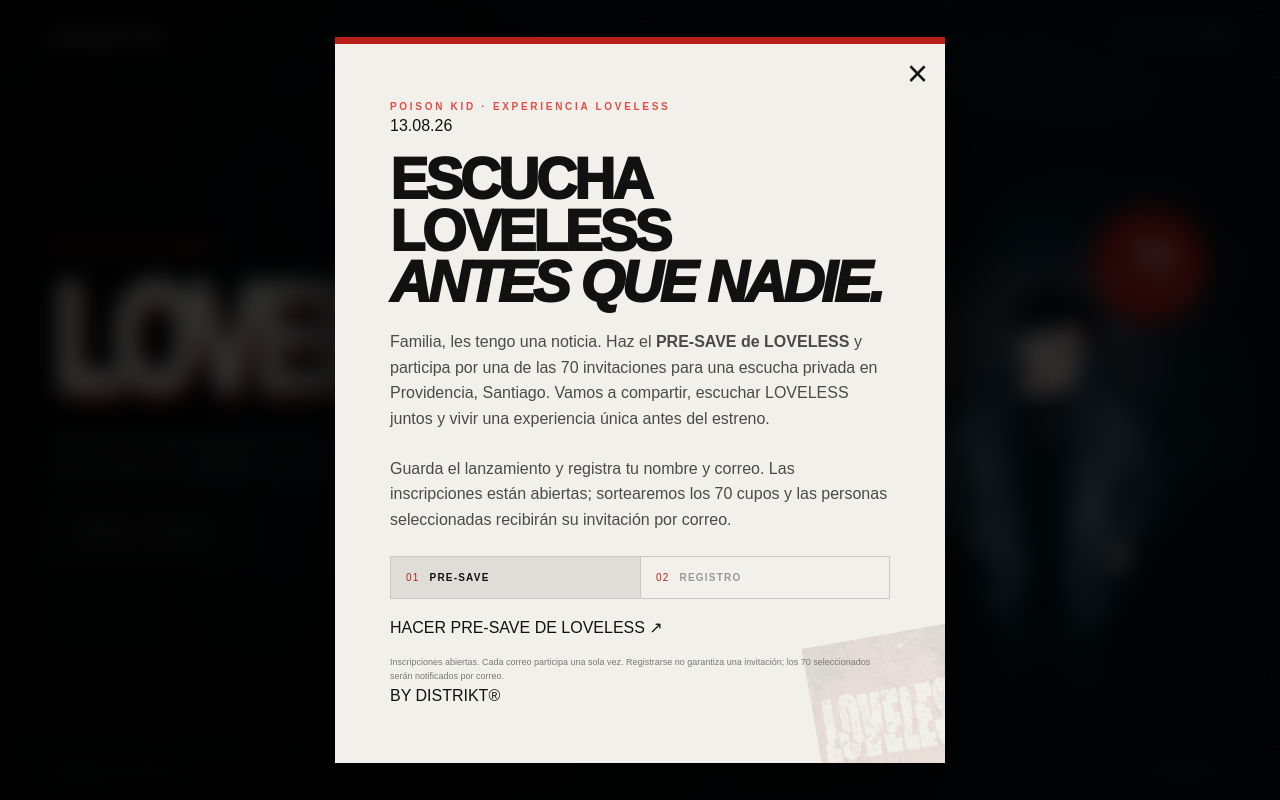
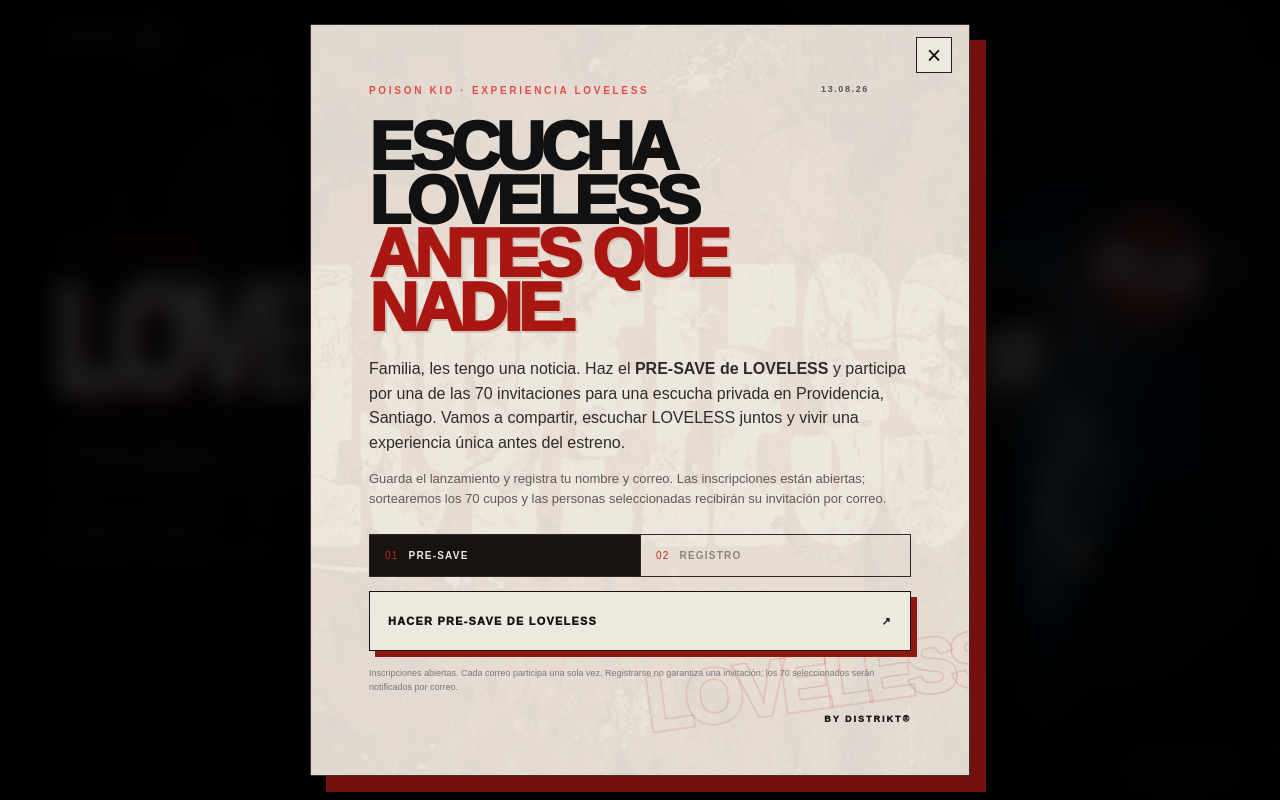
Before and after one commit to fcpanxocastro-cisko/Loveless---kid-poison, a Next.js app: page / in a window 1280 px wide. Built offline with nearby package versions, Linux system fonts and the light colour scheme.

Commit message:
Aplicar dirección visual del cover LOVELESS

```diff
--- a/app/globals.css
+++ b/app/globals.css
@@ -1,13 +1,14 @@
 @import "tailwindcss";
 
-:root { --black:#030608; --blue:#071720; --white:#f2f3ef; --red:#b91f19; }
+:root { --black:#030405; --blue:#071720; --paper:#eee9df; --white:#f2f3ef; --red:#a81712; }
 * { box-sizing:border-box; }
 html,body { margin:0; background:var(--black); color:var(--white); }
 body { font-family:Arial,Helvetica,sans-serif; }
 button,input { font:inherit; }
 button { cursor:pointer; }
-.experience { min-height:100svh; position:relative; overflow:hidden; display:flex; flex-direction:column; background:radial-gradient(circle at 74% 38%,#17323e 0,#07151d 34%,#020405 76%); }
-.texture { position:absolute; inset:0; opacity:.13; background:url("/loveless.jpg") center/cover; mix-blend-mode:soft-light; filter:grayscale(1) contrast(1.45); pointer-events:none; }
+.experience { min-height:100svh; position:relative; overflow:hidden; display:flex; flex-direction:column; background:radial-gradient(circle at 74% 38%,#17323e 0,#07151d 34%,#020405 76%); isolation:isolate; }
+.experience:before { content:""; position:absolute; z-index:-1; inset:-20%; background:conic-gradient(from 140deg at 50% 50%,transparent,#a8171222,transparent 38%); animation:slowSpin 20s linear infinite; }
+.texture { position:absolute; z-index:-1; inset:0; opacity:.25; background:url("/loveless.jpg") center/cover; mix-blend-mode:soft-light; filter:grayscale(.35) contrast(1.55); pointer-events:none; animation:textureDrift 14s ease-in-out infinite alternate; }
 .topbar,.hero,footer { position:relative; z-index:1; }
 .topbar { padding:27px 4vw; display:flex; justify-content:space-between; border-bottom:1px solid #ffffff20; font-size:11px; letter-spacing:.22em; font-weight:800; color:#c8d1d3; }
 .brand { color:#fff; font-size:15px; }
@@ -17,38 +18,53 @@
 h1 { margin:28px 0 34px; font-size:clamp(80px,12vw,188px); line-height:.73; font-weight:1000; letter-spacing:-.08em; transform:scaleX(.72); transform-origin:left; text-shadow:9px 9px 0 #8d1814; }
 .summary { max-width:510px; line-height:1.65; color:#bbc5c8; }
 .outlineButton,.darkButton { margin-top:24px; padding:17px 24px; border:1px solid #fff; background:transparent; color:#fff; letter-spacing:.14em; font-size:10px; font-weight:900; transition:.2s; }
+.outlineButton { display:flex;align-items:center;gap:25px; }
 .outlineButton:hover { background:#fff;color:#080b0d; }
 .portraitArea { position:relative; align-self:end; height:min(78vh,850px); display:flex; justify-content:center; }
-.portrait { height:100%; max-width:100%; object-fit:contain; object-position:bottom; filter:saturate(.7) contrast(1.06); mask-image:linear-gradient(#000 82%,transparent 100%); }
-.badge { position:absolute; right:5%; top:14%; width:112px; height:112px; border-radius:50%; background:var(--red); display:flex; flex-direction:column; align-items:center; justify-content:center; transform:rotate(9deg); box-shadow:0 0 45px #b91f1966; }
-.badge b { font-size:40px; line-height:.8; }.badge span { font-size:8px; margin-top:8px; letter-spacing:.14em; font-weight:900; }
+.portrait { position:relative;z-index:1;height:100%; max-width:100%; object-fit:contain; object-position:bottom; filter:saturate(.7) contrast(1.06); mask-image:linear-gradient(#000 82%,transparent 100%); animation:portraitPulse 7s ease-in-out infinite; }
+.ghostWord { position:absolute;z-index:0;top:18%;left:-7%;font-size:clamp(80px,11vw,170px);font-weight:1000;letter-spacing:-.09em;color:transparent;-webkit-text-stroke:1px #ffffff18;transform:rotate(-6deg); }
+.badge { position:absolute; z-index:2; right:5%; top:14%; width:118px; height:118px; border-radius:50%; border:1px solid #eee9df;background:url("/loveless.jpg") center/cover; color:#17110f; display:flex; flex-direction:column; align-items:center; justify-content:center; transform:rotate(9deg); box-shadow:0 0 45px #b91f1966; animation:badgeFloat 5s ease-in-out infinite; }
+.badge:before { content:"";position:absolute;inset:5px;border:1px dashed #17110f;border-radius:inherit; }
+.badge b,.badge span { position:relative; }.badge b { font-size:42px; line-height:.8; }.badge span { font-size:7px; margin-top:9px; letter-spacing:.12em; font-weight:900; }
 footer { display:flex; justify-content:space-between; gap:24px; padding:20px 4vw; border-top:1px solid #ffffff20; color:#9aa6aa; font-size:9px; letter-spacing:.24em; }
-.backdrop { position:fixed; z-index:20; inset:0; padding:18px; display:grid; place-items:center; background:#000c; backdrop-filter:blur(11px); }
-.modal { position:relative; width:min(610px,100%); max-height:94svh; overflow-y:auto; overflow-x:hidden; padding:clamp(30px,5vw,55px); background:#f2f0eb; color:#111; border-top:7px solid var(--red); box-shadow:0 30px 100px #000; }
-.modal:after { content:""; position:absolute; right:-40px; bottom:-40px; width:170px; height:170px; background:url("/loveless.jpg") center/cover; opacity:.11; transform:rotate(-10deg); }
-.close { position:absolute; z-index:3; right:17px; top:12px; border:0; background:none; font-size:36px; line-height:1; }
-.modal h2 { max-width:500px; margin:16px 0 20px; font-size:clamp(34px,6vw,57px); line-height:.91; letter-spacing:-.055em; font-weight:950; }
-.intro { margin-bottom:24px; line-height:1.6; color:#4a4a4a; }
-.steps { display:grid; grid-template-columns:1fr 1fr; border:1px solid #c8c8c8; margin-bottom:17px; }
-.step { padding:13px 15px; display:flex; gap:10px; color:#999; font-size:10px; letter-spacing:.12em; }
-.step+.step { border-left:1px solid #c8c8c8; }.step.current { color:#111;background:#dfddd8; }.step.done { color:#fff;background:#171717; }.step span { color:var(--red); }
-.redButton { position:relative; z-index:1; width:100%; min-height:58px; padding:15px 18px; border:0; display:flex; align-items:center; justify-content:space-between; background:var(--red); color:#fff; font-size:11px; font-weight:900; letter-spacing:.11em; }
-.redButton:hover { background:#921713; }.redButton:disabled { opacity:.65;cursor:wait; }
+.byDistrikt { color:#eee9df;font-weight:900; }
+.backdrop { position:fixed; z-index:20; inset:0; padding:18px; display:grid; place-items:center; background:#000d; backdrop-filter:blur(13px); }
+.modal { position:relative; width:min(660px,100%); max-height:94svh; overflow-y:auto; overflow-x:hidden; padding:clamp(30px,5vw,58px); background:var(--paper); color:#111; border:1px solid #3d302a; box-shadow:16px 16px 0 #74110e,0 35px 120px #000; }
+.modal:before { content:""; position:absolute; inset:0; background:url("/loveless.jpg") center/cover; opacity:.075; mix-blend-mode:multiply; pointer-events:none; }
+.modal:after { content:"LOVELESS"; position:absolute; right:-25px; bottom:35px; color:transparent; -webkit-text-stroke:1px #a8171238; font-size:76px; font-weight:1000; letter-spacing:-.09em; transform:rotate(-8deg); pointer-events:none; }
+.close { position:absolute; z-index:3; right:17px; top:12px; width:36px;height:36px;border:1px solid #27201d;background:#eee9df;color:#17110f;font-size:25px; line-height:1; transition:.2s; }
+.close:hover { background:#17110f;color:#eee9df;transform:rotate(90deg); }
+.modalTopline { position:relative;z-index:1;display:flex;justify-content:space-between;gap:20px;padding-right:42px; }
+.modalTopline>span { color:#555;font-size:9px;font-weight:900;letter-spacing:.18em; }
+.modal h2 { position:relative;z-index:1;max-width:560px; margin:22px 0 22px; font-size:clamp(42px,6.2vw,68px); line-height:.79; letter-spacing:-.065em; font-weight:1000; }
+.modal h2 em { color:var(--red);font-style:normal;text-shadow:2px 2px 0 #d3c5b5; }
+.intro { position:relative;z-index:1;margin:0 0 13px; line-height:1.55; color:#302b28; }
+.secondaryCopy { margin-bottom:25px;color:#615952;font-size:13px; }
+.steps { position:relative;z-index:1;display:grid; grid-template-columns:1fr 1fr; border:1px solid #302824; margin-bottom:14px; }
+.step { padding:13px 15px; display:flex; gap:10px; color:#8b837c; font-size:10px; letter-spacing:.12em; }
+.step+.step { border-left:1px solid #302824; }.step.current { color:#eee9df;background:#171310; }.step.done { color:#eee9df;background:url("/loveless.jpg") center/cover; }.step span { color:#bd2c25; }
+.coverButton { position:relative; z-index:1; width:100%; min-height:60px; padding:15px 18px; border:1px solid #17110f; display:flex; align-items:center; justify-content:space-between; background:#eee9df; color:#17110f; box-shadow:6px 6px 0 #8d1814; font-size:11px; font-weight:950; letter-spacing:.11em; transition:.2s; }
+.coverButton:hover { transform:translate(3px,3px);box-shadow:3px 3px 0 #8d1814;background:#17110f;color:#eee9df; }.coverButton:disabled { opacity:.65;cursor:wait; }
 form { display:grid; gap:14px; }
-.returnNotice { margin:0 0 2px;padding:11px 13px;background:#e2dfd8;color:#333;font-size:11px;line-height:1.45;border-left:3px solid var(--red); }
+.returnNotice { margin:0 0 2px;padding:11px 13px;background:#d7cfc3;color:#333;font-size:11px;line-height:1.45;border-left:3px solid #17110f; }
 label { font-size:9px; text-transform:uppercase; font-weight:900; letter-spacing:.15em; }
-input { width:100%; min-height:52px; display:block; margin-top:8px; padding:0 15px; background:#fff; border:1px solid #c7c7c7; outline:none; }
+input { width:100%; min-height:52px; display:block; margin-top:8px; padding:0 15px; background:#f8f4ec; border:1px solid #6c625a; outline:none; }
 input:focus { border-color:var(--red);box-shadow:0 0 0 2px #b91f1920; }
 .terms { position:relative;z-index:1;margin:16px 0 0;color:#777;font-size:9px;line-height:1.55; }
+.modalSignature { position:relative;z-index:1;margin:18px 0 0;text-align:right;color:#17110f;font-size:9px;font-weight:950;letter-spacing:.22em; }
 .formError { margin:0;color:#a71915;font-size:12px; }
 .success { position:relative;z-index:1;text-align:center;padding:16px 0; }
-.check { display:grid;place-items:center;width:68px;height:68px;margin:0 auto 24px;border-radius:50%;background:var(--red);color:#fff;font-size:34px; }
+.check { display:grid;place-items:center;width:68px;height:68px;margin:0 auto 24px;border-radius:50%;background:#17110f;color:#eee9df;border:2px solid #8d1814;font-size:34px; }
 .success .redLabel { margin-bottom:16px; }.success h2 { margin-inline:auto; }.success>p:not(.redLabel) { color:#555;line-height:1.65; }
 .darkButton { border-color:#111;color:#111; }.darkButton:hover { background:#111;color:#fff; }
+@keyframes slowSpin { to { transform:rotate(360deg); } }
+@keyframes textureDrift { from { transform:scale(1.02); } to { transform:scale(1.08) translate3d(-1%,1%,0); } }
+@keyframes portraitPulse { 0%,100% { transform:translateY(0);filter:saturate(.7) contrast(1.06); } 50% { transform:translateY(-8px);filter:saturate(.82) contrast(1.1); } }
+@keyframes badgeFloat { 0%,100% { transform:rotate(9deg) translateY(0); } 50% { transform:rotate(4deg) translateY(-9px); } }
 @media(max-width:800px) {
   .topbar { padding:20px; }.hero { grid-template-columns:1fr;padding:42px 20px 0;align-items:start; }.copy { padding:0; }.summary { max-width:300px;font-size:13px; }.outlineButton { display:none; }
-  h1 { margin:23px 0 20px;font-size:27vw; }.portraitArea { position:absolute;z-index:-1;right:-21%;bottom:0;width:105%;height:66svh;justify-content:flex-end; }.portrait { opacity:.84; }.badge { right:24%;top:11%;width:84px;height:84px; }.badge b { font-size:30px; }.badge span { font-size:6px; }
-  footer { margin-top:auto;display:block;line-height:2.1; }.backdrop { padding:0;align-items:end; }.modal { width:100%;max-height:92svh;padding:36px 23px 28px; }.modal h2 { font-size:38px; }.intro { font-size:14px; }
+  h1 { margin:23px 0 20px;font-size:27vw; }.portraitArea { position:absolute;z-index:-1;right:-21%;bottom:0;width:105%;height:66svh;justify-content:flex-end; }.portrait { opacity:.84; }.ghostWord { display:none; }.badge { right:24%;top:11%;width:88px;height:88px; }.badge b { font-size:30px; }.badge span { font-size:5px; }
+  footer { margin-top:auto;display:grid;grid-template-columns:1fr 1fr;line-height:2.1; }.byDistrikt { grid-column:span 2; }.backdrop { padding:0;align-items:end; }.modal { width:100%;max-height:94svh;padding:36px 23px 28px;box-shadow:0 -8px 0 #74110e; }.modal h2 { font-size:42px; }.intro { font-size:13px; }.secondaryCopy { font-size:12px; }.modal:after { font-size:55px; }
 }
 @media(prefers-reduced-motion:reduce) { * { transition:none!important; } }
 
```
